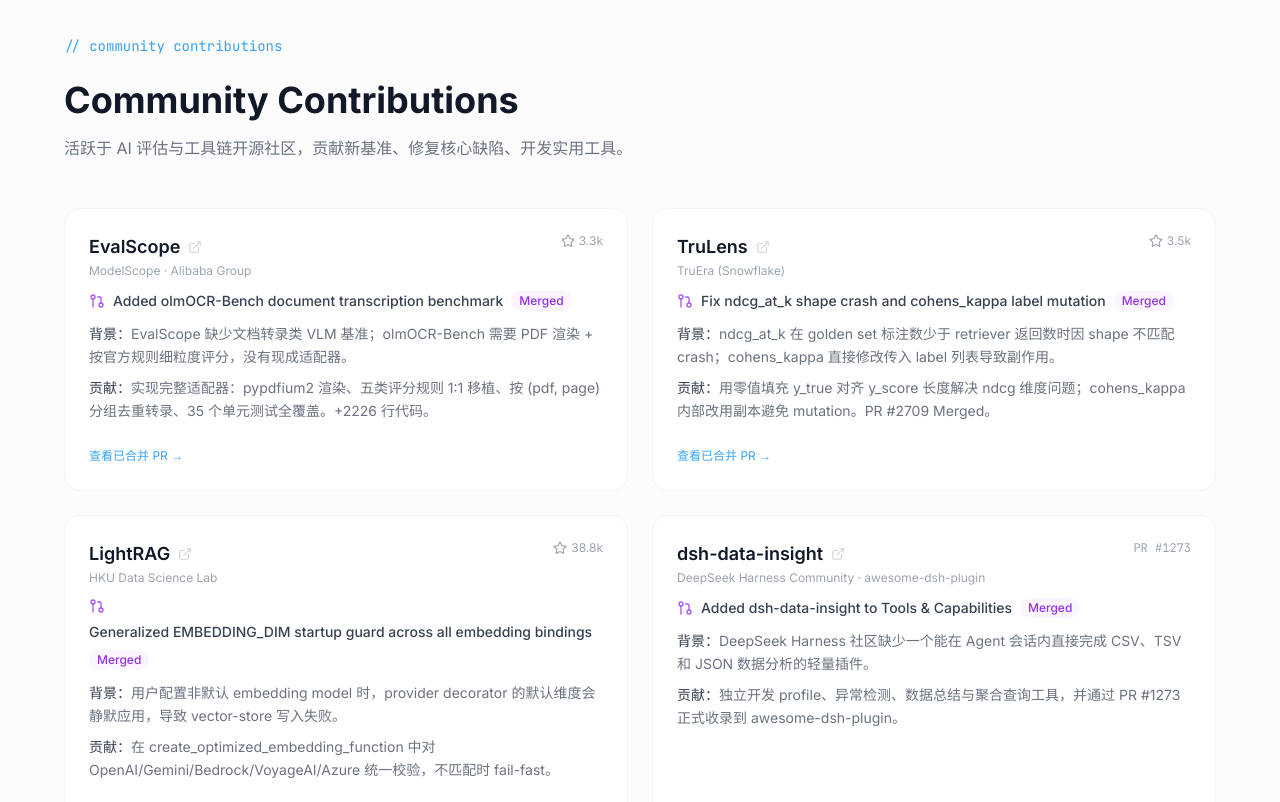
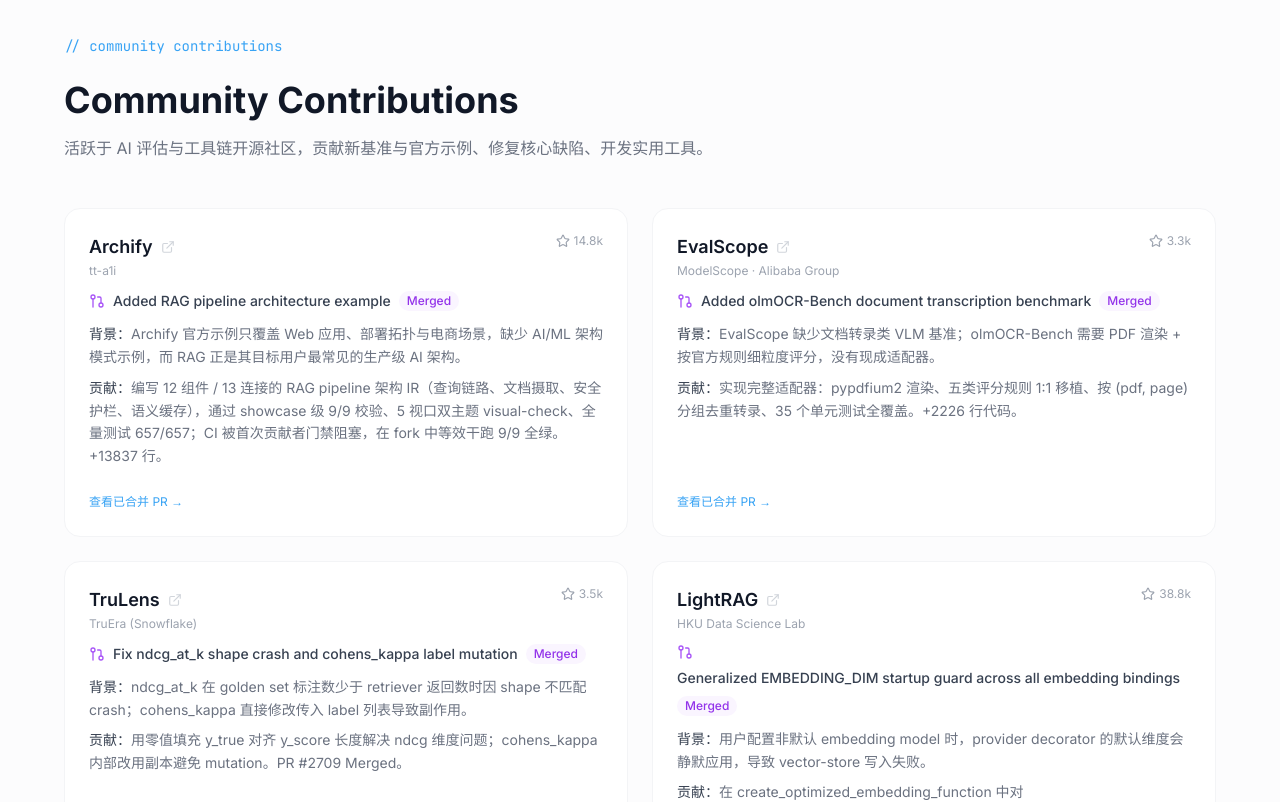
Before and after one commit to ClaireXi99/claire-portfolio, a Next.js app: page /claire-portfolio/ in a window 1280 px wide. Shown: the part 2160-2962 px from the top of the page. Built offline with nearby package versions, Linux system fonts and the light colour scheme.

Commit message:
feat: add Archify RAG pipeline example contribution

```diff
--- a/src/components/CommunityContributionsSection.tsx
+++ b/src/components/CommunityContributionsSection.tsx
@@ -14,6 +14,19 @@
 };
 
 const contributions: Contribution[] = [
+  {
+    project: "Archify",
+    repo: "https://github.com/tt-a1i/archify",
+    stars: "14.8k",
+    org: "tt-a1i",
+    contribution: "Added RAG pipeline architecture example",
+    background:
+      "Archify 官方示例只覆盖 Web 应用、部署拓扑与电商场景，缺少 AI/ML 架构模式示例，而 RAG 正是其目标用户最常见的生产级 AI 架构。",
+    solution:
+      "编写 12 组件 / 13 连接的 RAG pipeline 架构 IR（查询链路、文档摄取、安全护栏、语义缓存），通过 showcase 级 9/9 校验、5 视口双主题 visual-check、全量测试 657/657；CI 被首次贡献者门禁阻塞，在 fork 中等效干跑 9/9 全绿。+13837 行。",
+    pr: "https://github.com/tt-a1i/archify/pull/67",
+    status: "Merged",
+  },
   {
     project: "EvalScope",
     repo: "https://github.com/modelscope/evalscope",
@@ -79,7 +92,7 @@
           Community Contributions
         </h2>
         <p className="text-gray-500 mb-12">
-          活跃于 AI 评估与工具链开源社区，贡献新基准、修复核心缺陷、开发实用工具。
+          活跃于 AI 评估与工具链开源社区，贡献新基准与官方示例、修复核心缺陷、开发实用工具。
         </p>
 
         <div className="grid md:grid-cols-2 gap-6 items-stretch">
```
